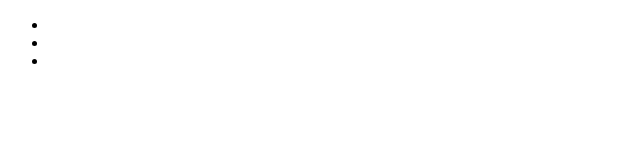
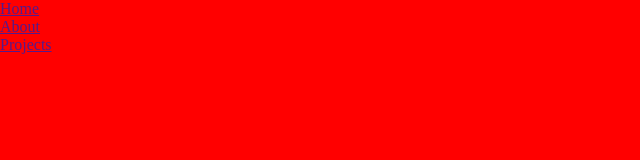
Before and after one commit to MartaBezares/hello_world, a plain HTML site: page index.html in a window 1280 px wide. Shown: the whole page, without its empty margins (0-640 px from the left). Drawn offline with Linux system fonts and the light colour scheme.

Commit message:
cambios en prueba

```diff
--- a/index.html
+++ b/index.html
@@ -4,14 +4,15 @@
     <meta charset="UTF-8">
     <meta name="viewport" content="width=device-width, initial-scale=1.0">
     <title>Hola</title>
+    <link rel="stylesheet" href="style.css">
 </head>
 <body>
     <header>
         <nav>
             <ul>
-                <li></li>
-                <li></li>
-                <li></li>
+                <li><a href="">Home</a></li>
+                <li><a href="">About</a></li>
+                <li><a href="">Projects</a></li>
             </ul>
         </nav>
     </header>
--- /dev/null
+++ b/style.css
@@ -0,0 +1,8 @@
+*{
+    margin: 0;
+    padding: 0;
+}
+
+body{
+    background-color: red;
+}
```
Also changed, not shown: styles.css (deleted), 1 other file.
